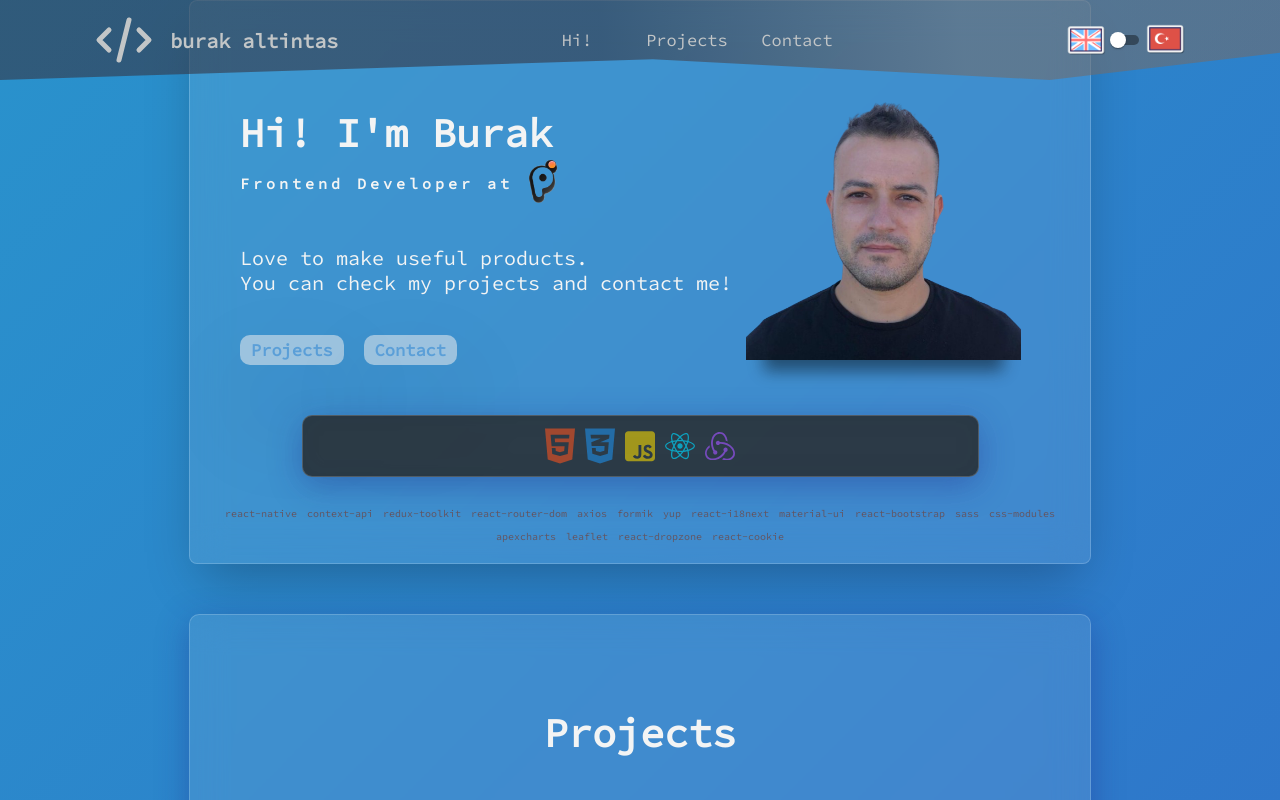
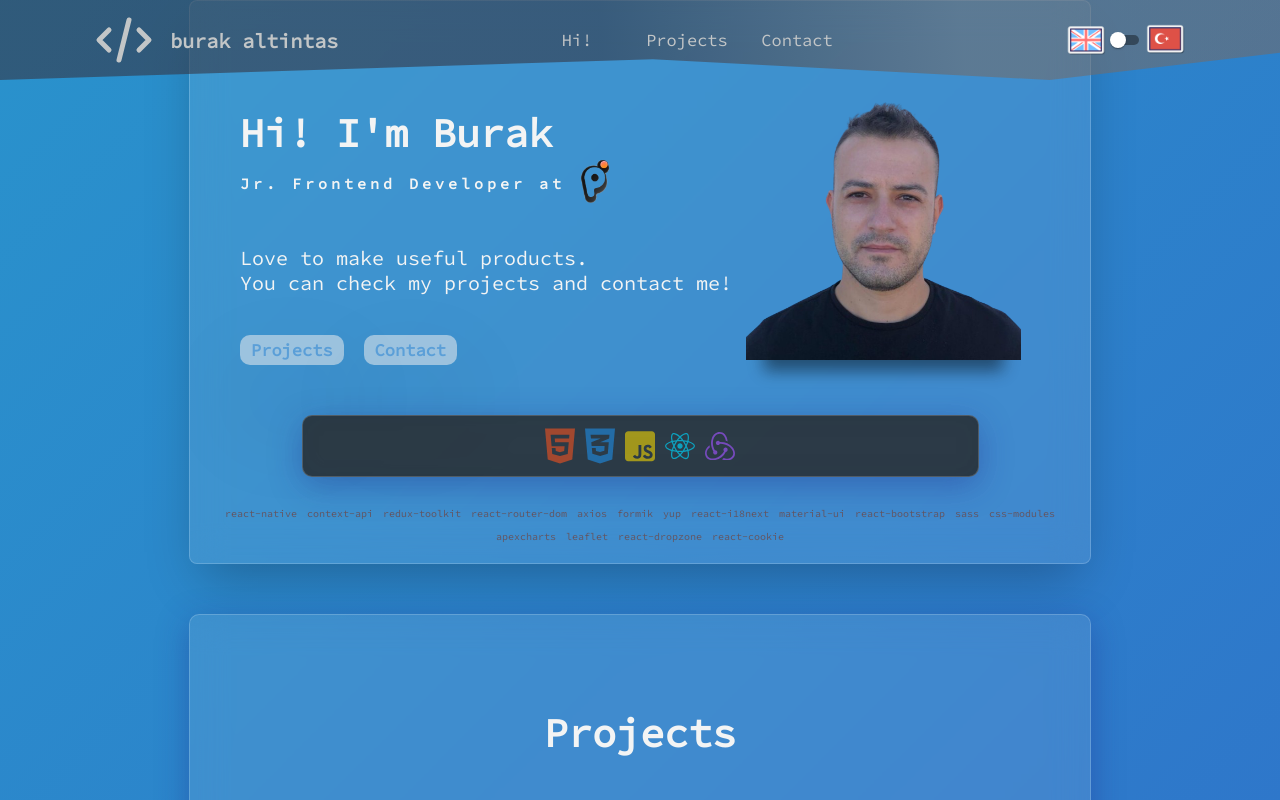
Before and after one commit to buraltintas/my-portfolio, a React (Create React App) app: page / in a window 1280 px wide. Shown: the top 800 px of the page. Built offline with nearby package versions, Linux system fonts and the light colour scheme.

Commit message:
fix title

```diff
--- a/src/components/home/Home.js
+++ b/src/components/home/Home.js
@@ -32,7 +32,7 @@ const Home = (props) => {
               {props.engLang ? "Hi! I'm Burak" : 'Merhaba! Ben Burak'}
             </h1>
             <div className={styles.titleContainer}>
-              <h2 className={styles.title}>Frontend Developer at</h2>
+              <h2 className={styles.title}>Jr. Frontend Developer at</h2>
               <a
                 href='https://www.protein.tech/'
                 target='_blank'
```
